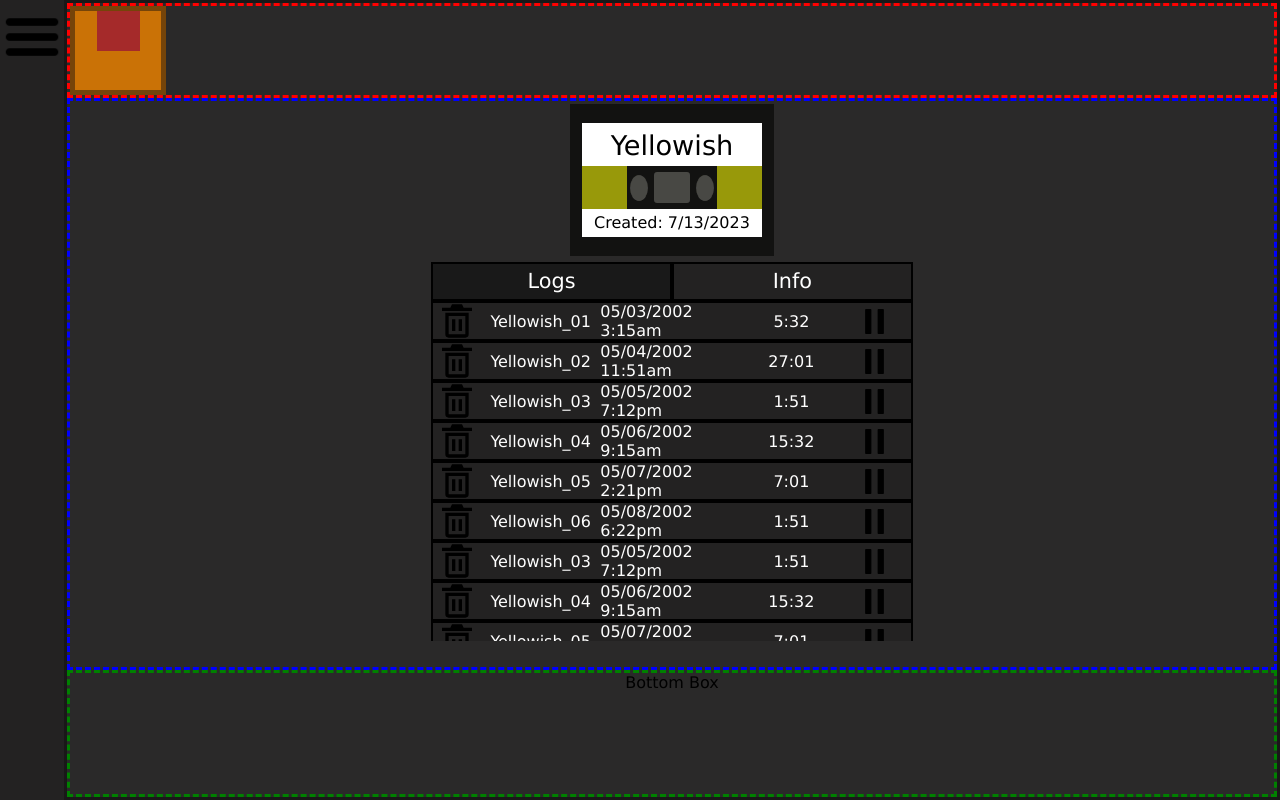
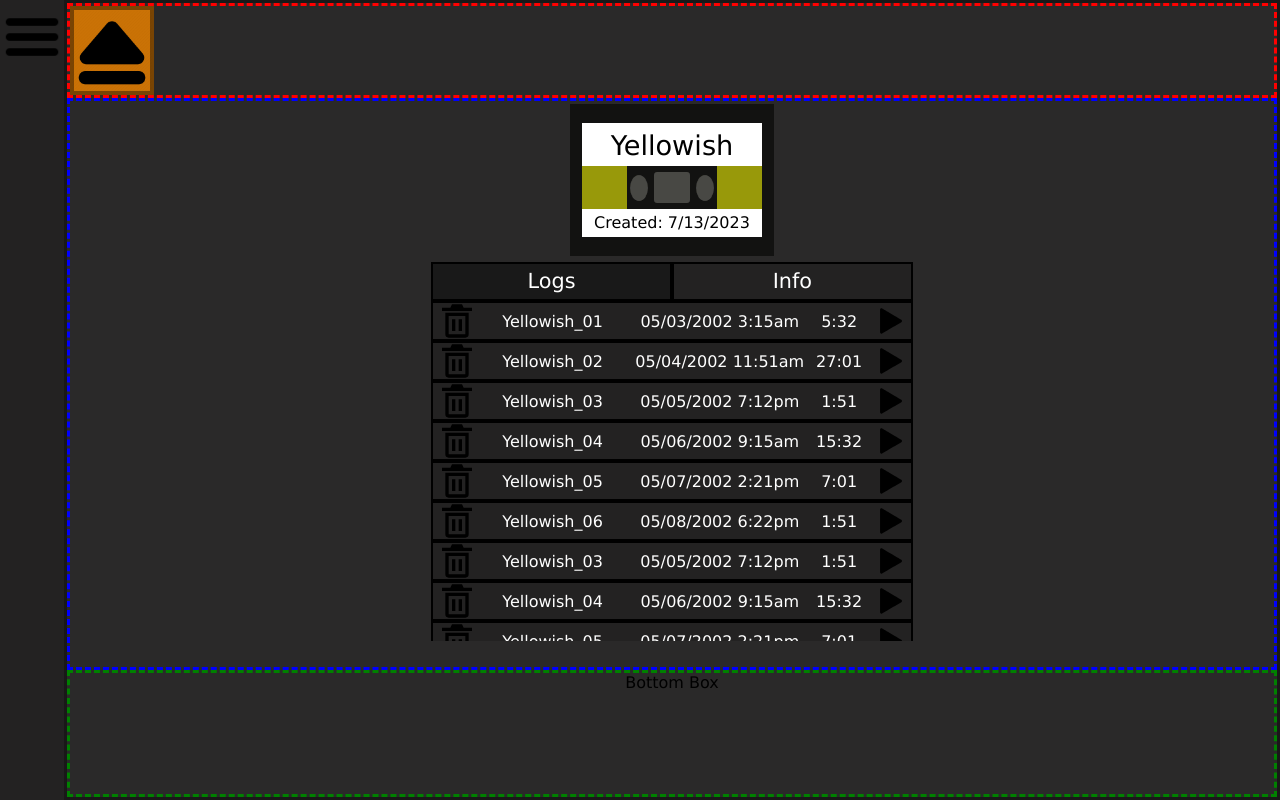
Before and after one commit to LanceCampos5302/CassetteWebsite, a React (Create React App) app: page / in a window 1280 px wide. Built offline with nearby package versions, Linux system fonts and the light colour scheme.

Commit message:
CassettePage and CassetteLog Design Changes

```diff
--- a/src/components/CassettePage/CassetteLog/CassetteLog.css
+++ b/src/components/CassettePage/CassetteLog/CassetteLog.css
@@ -34,22 +34,22 @@
 }
 
 .CassetteLogTitle{
-    width: 25%;
+    width: 30%;
     height: 100%;
 }
 
 .CassetteLogDateCreated{
-    width: 30%;
+    width: 40%;
     height: 100%;
 }
 
 .CassetteLogTotalLength{
-    width: 20%;
+    width: 10%;
     height: 100%;
 }
 
 .CassetteLogPlayButton{
-    width: 15%;
+    width: 10%;
     display: flex;
     align-items: center;
     justify-content: center;
--- a/src/components/CassettePage/CassetteLog/CassetteLog.js
+++ b/src/components/CassettePage/CassetteLog/CassetteLog.js
@@ -11,7 +11,7 @@ const CassetteLog = ({mainText, dateCreated,totalTime}) => {
             <div className='CassetteLogDateCreated CassetteLogTextCenter'>{dateCreated}</div>
             <div className='CassetteLogTotalLength CassetteLogTextCenter'>{totalTime}</div>
             <div className='CassetteLogPlayButton'>
-                <div className='CassetteLogPlayButtonPause'></div>
+                <div className='CassetteLogPlayButtonStart'></div>
             </div>
         </div>
         );
--- a/src/components/CassettePage/CassettePage.css
+++ b/src/components/CassettePage/CassettePage.css
@@ -20,24 +20,28 @@
     height: 12%;
     display: flex;
     flex-direction: column;
-    align-items: left;
     border: dashed red;
 }
 
 .EjectButton{
     height: 100%;
-    width: 8%;
+    width: 7%;
     display: flex;
     flex-direction: column;
     align-items: center;
-    border: solid 5px rgb(117, 68, 9);
+    justify-content: center;
+    cursor: pointer;
+    border: solid 4px rgb(121, 68, 3);
     background-color: rgb(202, 114, 6);
 }
 
-.EjectTriangle {
-    width: 50%;
-    height: 50%;
-    background-color: brown;
+.EjectIcon {
+    width: 80px;
+    height: 80px;
+    background-image: url('../../assets/EjectIcon.png');
+    background-repeat: no-repeat;
+    background-size: cover;
+    background-position: center;
 }
 
 .MidBox{
--- a/src/components/CassettePage/CassettePage.js
+++ b/src/components/CassettePage/CassettePage.js
@@ -1,5 +1,6 @@
 import './CassettePage.css';
 import React, { useState } from 'react';
+import { useNavigate } from 'react-router-dom';
 import SideNavBar from '../SideNavBar/SideNavBar.js';
 import CassetteFront from '../CassetteFront/CassetteFront';
 import CassetteLog from './CassetteLog/CassetteLog';
@@ -8,13 +9,18 @@ const CassettePage = () => {
 
     const [activeButton, setActiveButton] = useState('logs');
 
+    const navigate = useNavigate();
+    const handleGoBack = () => {
+        navigate(-1);
+    };
+
     return (
         <div className='Background'>
             <SideNavBar/>
             <div className='CassetteHomeContainer'>
                 <div className='TopBox'>
-                    <div className='EjectButton'>
-                        <div className='EjectTriangle'></div>
+                    <div className='EjectButton' onClick={handleGoBack}>
+                        <div className='EjectIcon'></div>
                     </div>
                 </div>
                 <div className='MidBox'>
```
Also changed, not shown: src/assets/EjectIcon.png (added).
